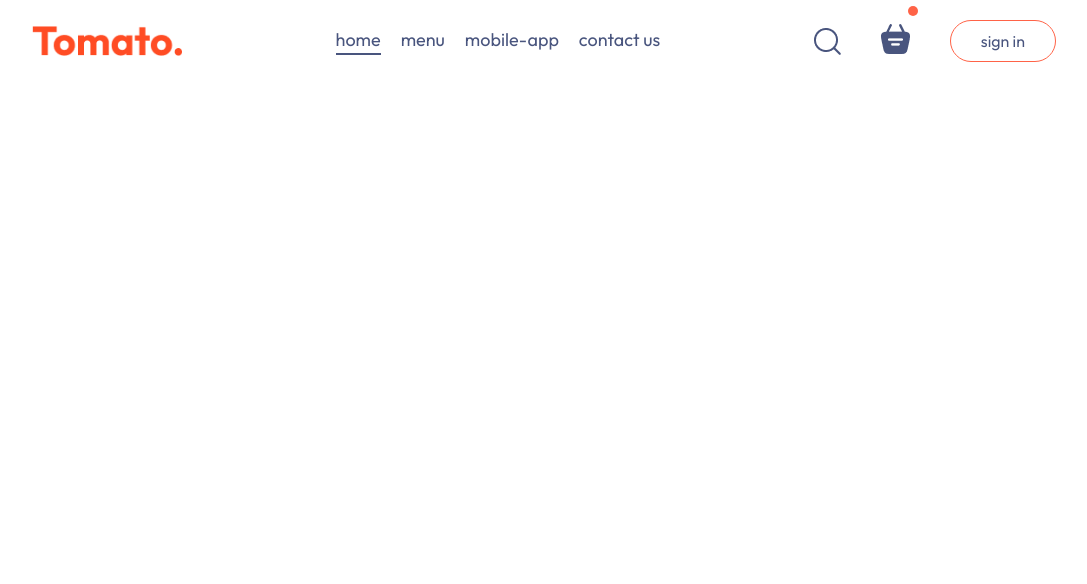
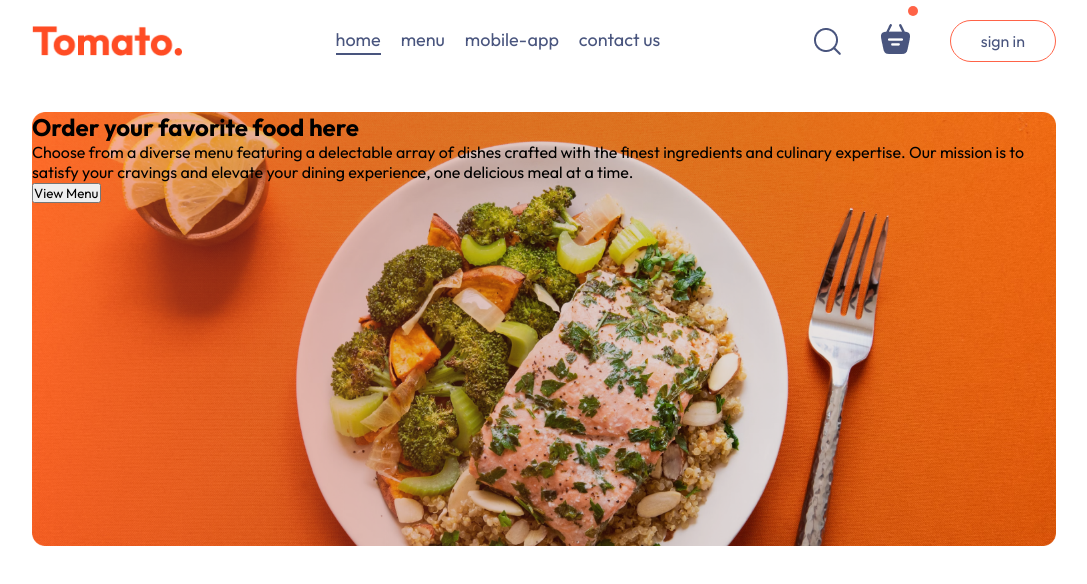
Before and after one commit to wlaurentec/food-delivery-fronted, a React (Vite) app: page / in a window 1280 px wide. Shown: the top 584 px of the page, without its empty margins (96-1183 px from the left). Built offline with nearby package versions, Linux system fonts and the light colour scheme.

Commit message:
add header jsx content

```diff
--- a/src/App.jsx
+++ b/src/App.jsx
@@ -1,11 +1,20 @@
-import Navbar from "./components/Navbar/Navbar"
+import { Route, Routes } from "react-router-dom";
+import Navbar from "./components/Navbar/Navbar";
+import Home from "./pages/Home/Home";
+import Cart from "./pages/Cart/Cart";
+import PlaceOrder from "./pages/PlaceOrder/PlaceOrder";
 
 const App = () => {
   return (
     <div className="app">
       <Navbar />
+      <Routes>
+        <Route path="/" element={<Home />} />
+        <Route path="/cart" element={<Cart />} />
+        <Route path="/order" element={<PlaceOrder />} />
+      </Routes>
     </div>
-  )
-}
+  );
+};
 
-export default App
+export default App;
--- /dev/null
+++ b/src/components/Header/Header.css
@@ -0,0 +1,7 @@
+.header {
+  height: 34vw;
+  margin: 30px auto;
+  background: url(/header_img.png) no-repeat;
+  background-size: contain;
+  position: relative;
+}
--- /dev/null
+++ b/src/components/Header/Header.jsx
@@ -0,0 +1,15 @@
+import "./Header.css";
+
+const Header = () => {
+  return (
+    <div className="header">
+      <div className="header-contents">
+        <h2>Order your favorite food here</h2>
+        <p>Choose from a diverse menu featuring a delectable array of dishes crafted with the finest ingredients and culinary expertise. Our mission is to satisfy your cravings and elevate your dining experience, one delicious meal at a time.</p>
+        <button>View Menu</button>
+      </div>
+    </div>
+  );
+};
+
+export default Header;
--- a/src/main.jsx
+++ b/src/main.jsx
@@ -1,10 +1,10 @@
-import { StrictMode } from 'react'
 import { createRoot } from 'react-dom/client'
 import App from './App.jsx'
 import './index.css'
+import { BrowserRouter } from 'react-router-dom'
 
 createRoot(document.getElementById('root')).render(
-  <StrictMode>
+  <BrowserRouter>
     <App />
-  </StrictMode>,
+  </BrowserRouter>,
 )
--- /dev/null
+++ b/src/pages/Cart/Cart.jsx
@@ -0,0 +1,11 @@
+import "./Cart.css"
+
+const Cart = () => {
+  return (
+    <div>
+
+    </div>
+  )
+}
+
+export default Cart
--- /dev/null
+++ b/src/pages/Home/Home.jsx
@@ -0,0 +1,12 @@
+import Header from "../../components/Header/Header"
+import "./Home.css"
+
+const Home = () => {
+  return (
+    <div>
+      <Header />
+    </div>
+  )
+}
+
+export default Home
--- /dev/null
+++ b/src/pages/PlaceOrder/PlaceOrder.jsx
@@ -0,0 +1,11 @@
+import "./PlaceOrder.css"
+
+const PlaceOrder = () => {
+  return (
+    <div>
+
+    </div>
+  )
+}
+
+export default PlaceOrder
```
Also changed, not shown: public/header_img.png (added), src/pages/Cart/Cart.css (added), src/pages/Home/Home.css (added), src/pages/PlaceOrder/PlaceOrder.css (added).
